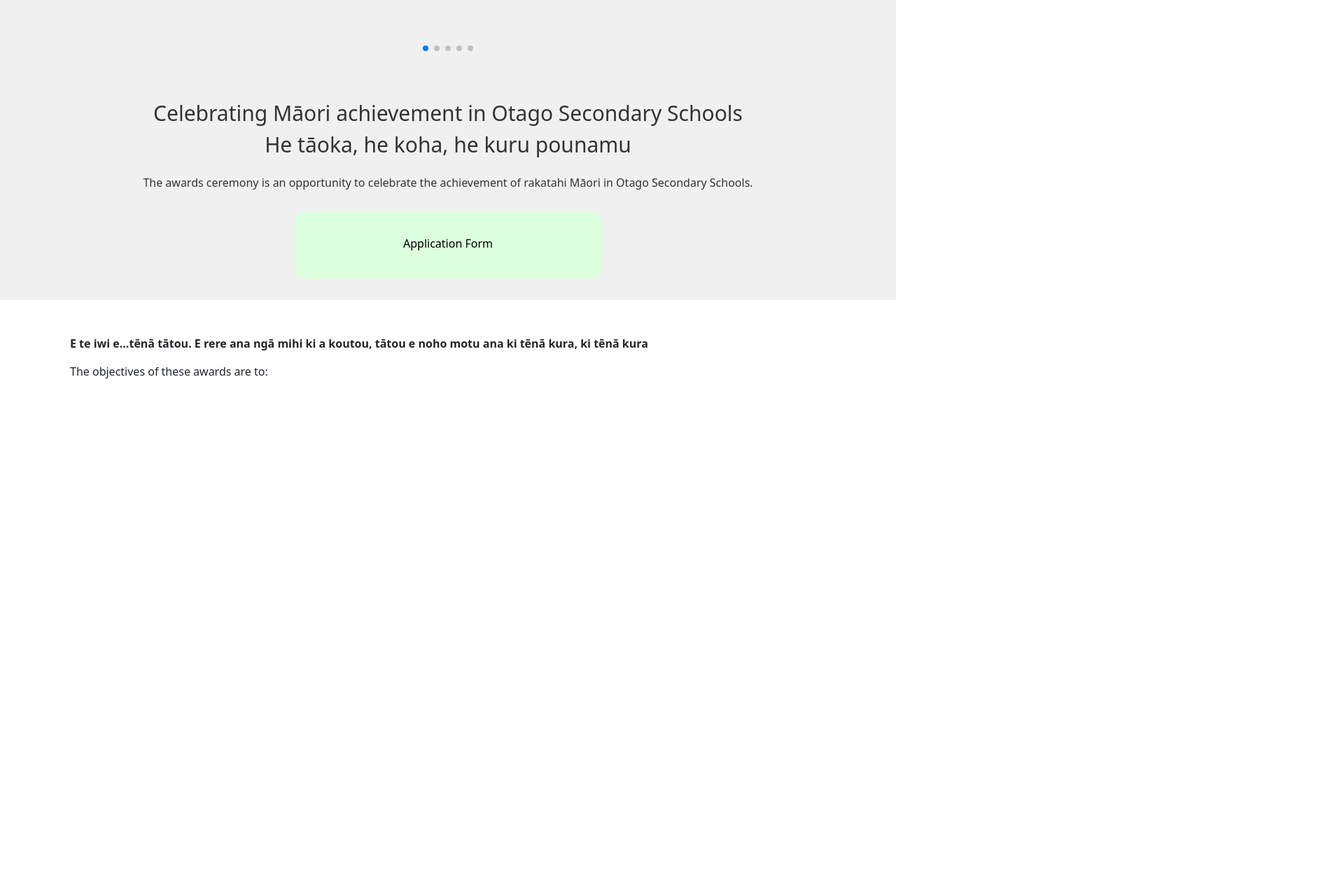
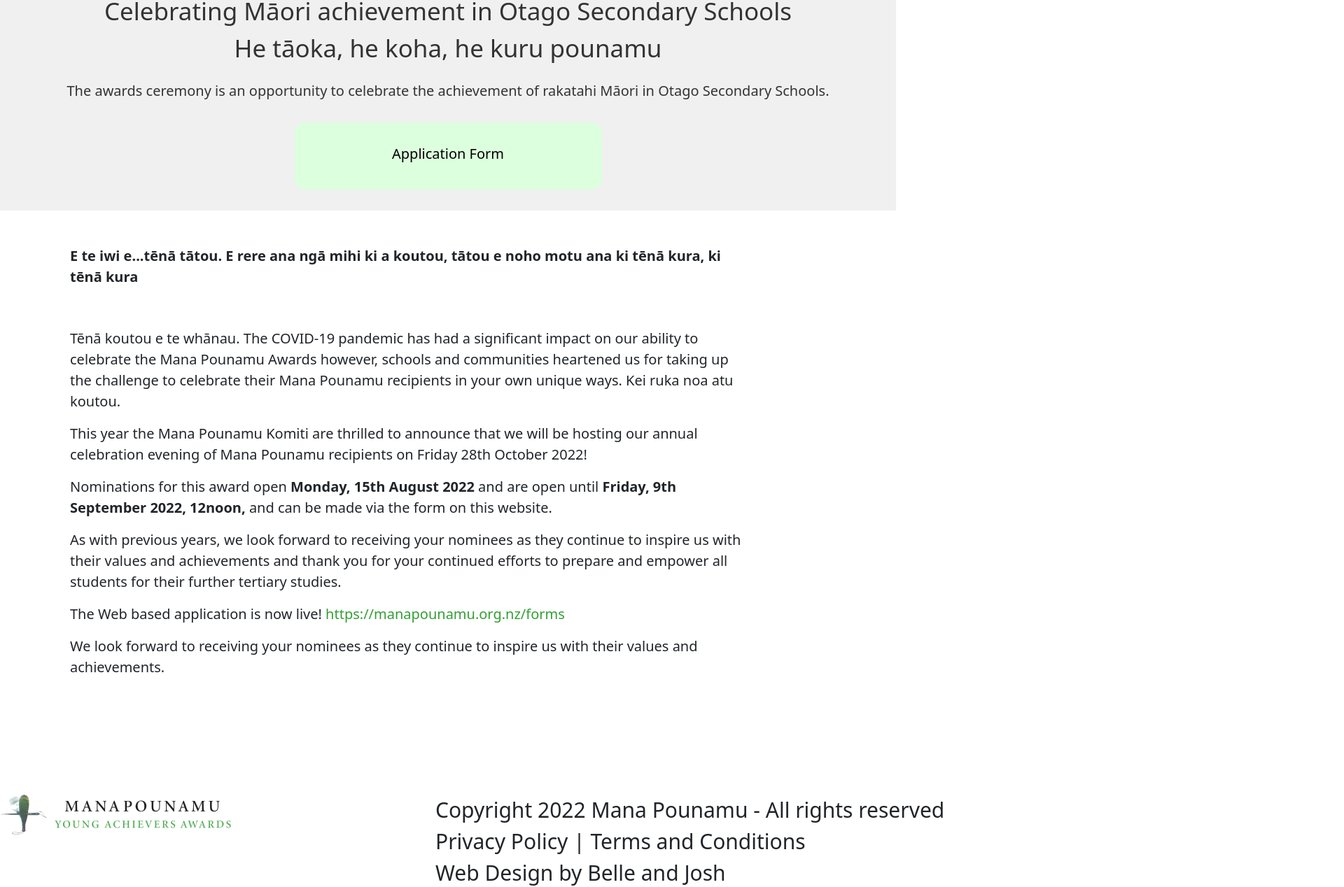
Before and after one commit to IsobellaJohnson/Studio6-ManaPounamu-YoungAchievers, a React (Create React App) app: page / in a window 1280 px wide. Shown: the part 636-1904 px from the top of the page at 70% size, 1920 px wide, since content can reach past the window. Before the commit the page ends 1195 px from the top, so only its background shows below. Built offline with nearby package versions, Linux system fonts and the light colour scheme.

Commit message:
home content

```diff
--- a/src/component/home.js
+++ b/src/component/home.js
@@ -12,6 +12,7 @@
 import "swiper/css/effect-fade";
 import "swiper/css/pagination";
 
+//hold tight che fu down time aaradna star of the show latasha lee, like water ladi 6, fallin alicia keys, ex-factor lauren hill,
 function History() {
     return (
         <div className="home_box">
@@ -48,10 +49,20 @@
                 </div>
                 </div>
                 <div className="h_info">
-                <p className="h_content whakatauki">E te iwi e...tēnā tātou. E rere ana ngā mihi ki a koutou, tātou e noho motu ana ki tēnā kura, ki tēnā kura </p>
-                <p className="h_content">The objectives of these awards are to: </p>
+                <p className="home_content whakatauki">E te iwi e...tēnā tātou. E rere ana ngā mihi ki a koutou, tātou e noho motu ana ki tēnā kura, ki tēnā kura </p>
+                <div style = {{height:"42px"}}></div>
+                <p className="home_content">Tēnā koutou e te whānau.  The COVID-19 pandemic has had a significant impact on our ability to celebrate the Mana Pounamu Awards however, schools and communities heartened us for taking up the challenge to celebrate their Mana Pounamu recipients in your own unique ways. Kei ruka noa atu koutou.  </p>
+                <p className="home_content">This year the Mana Pounamu Komiti are thrilled to announce that we will be hosting our annual celebration evening of Mana Pounamu recipients on Friday 28th October 2022! </p>
+                <p className="home_content">Nominations for this award open <strong>Monday, 15th August 2022</strong> and are open until<strong> Friday, 9th September 2022, 12noon,</strong> and can be made via the form on this website.  </p>
+                <p className="home_content">As with previous years, we look forward to receiving your nominees as they continue to inspire us with their values and achievements and thank you for your continued efforts to prepare and empower all students for their further tertiary studies. </p>
+                <p className="home_content">The Web based application is now live!  <a style={{color:"#339F34"}}href="https://manapounamu.org.nz/forms">https://manapounamu.org.nz/forms</a></p>
+                <p className="home_content">We look forward to receiving your nominees as they continue to inspire us with their values and achievements. </p>
                 </div>
+                <div style = {{height:"150px"}}></div>
+                <Footer/>
+                <div style = {{height:"42px"}}></div>
         </div>
+
     )
 }
 
--- a/src/pages/index.css
+++ b/src/pages/index.css
@@ -66,12 +66,12 @@
 }
 .h_title{
     color: #333;
-    font-size: 30px;
+    font-size: 35px;
     width: 100%;
     font-weight: 500;
 }
 .h_dec{
-    font-size: 16px;
+    font-size: 20px;
     margin-top: 20px;
     width: 100%;
     color: #333;
@@ -79,6 +79,7 @@
 .h_button{
     width: 439px;
     height: 96px;
+    font-size: 20px;
     text-align: center;
     border-radius: 15px;
     line-height: 90px;
@@ -86,6 +87,11 @@
     color: #339F34;
     margin-top: 30px;
     cursor: pointer;
+}
+.home_content{
+    width: 75%;
+    margin-left: 100px;
+    font-size: 20px;
 }
 .h_content{
     width: 100%;
@@ -147,7 +153,11 @@
     margin: 0px auto;
     text-align: center;
 }
+.swiper2_box{
+    width: 500px;
+}
 .swiper1Img{
+    width: 100%;
 
 }
 .Item3{
```
